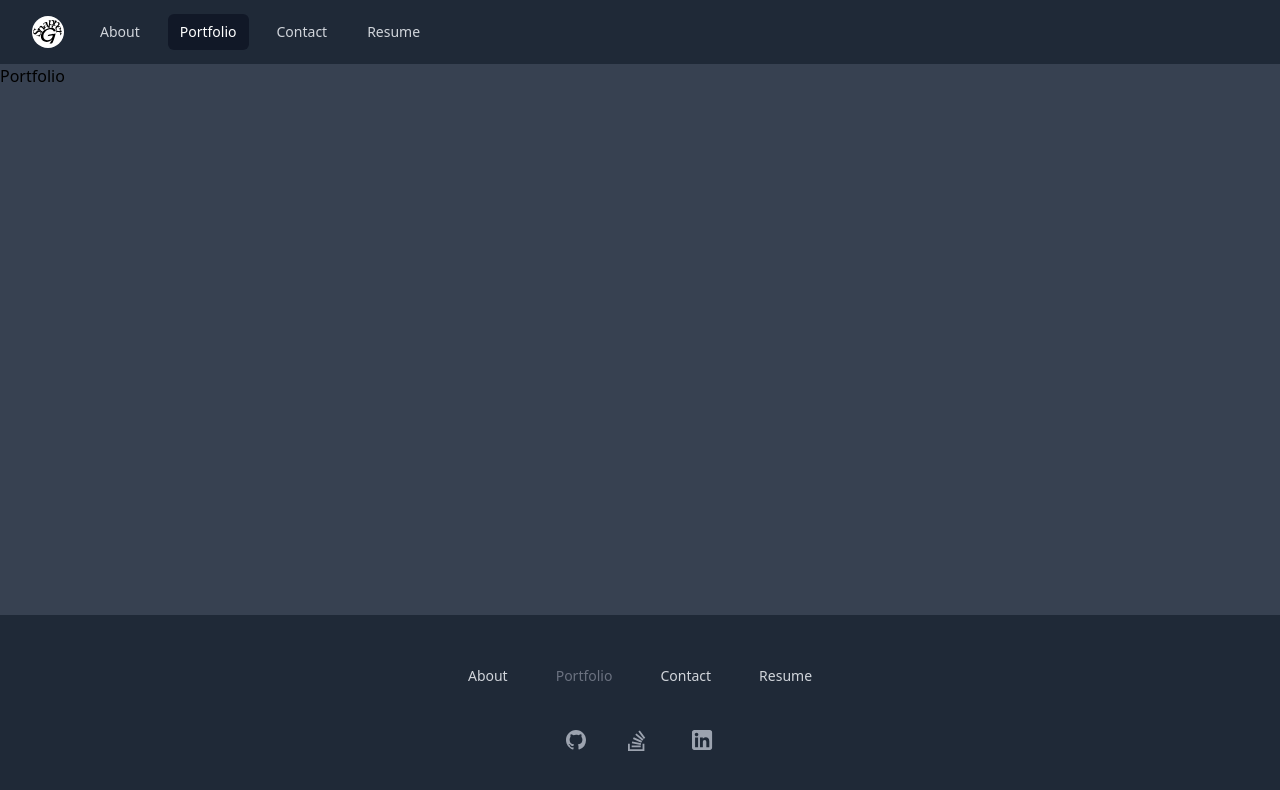
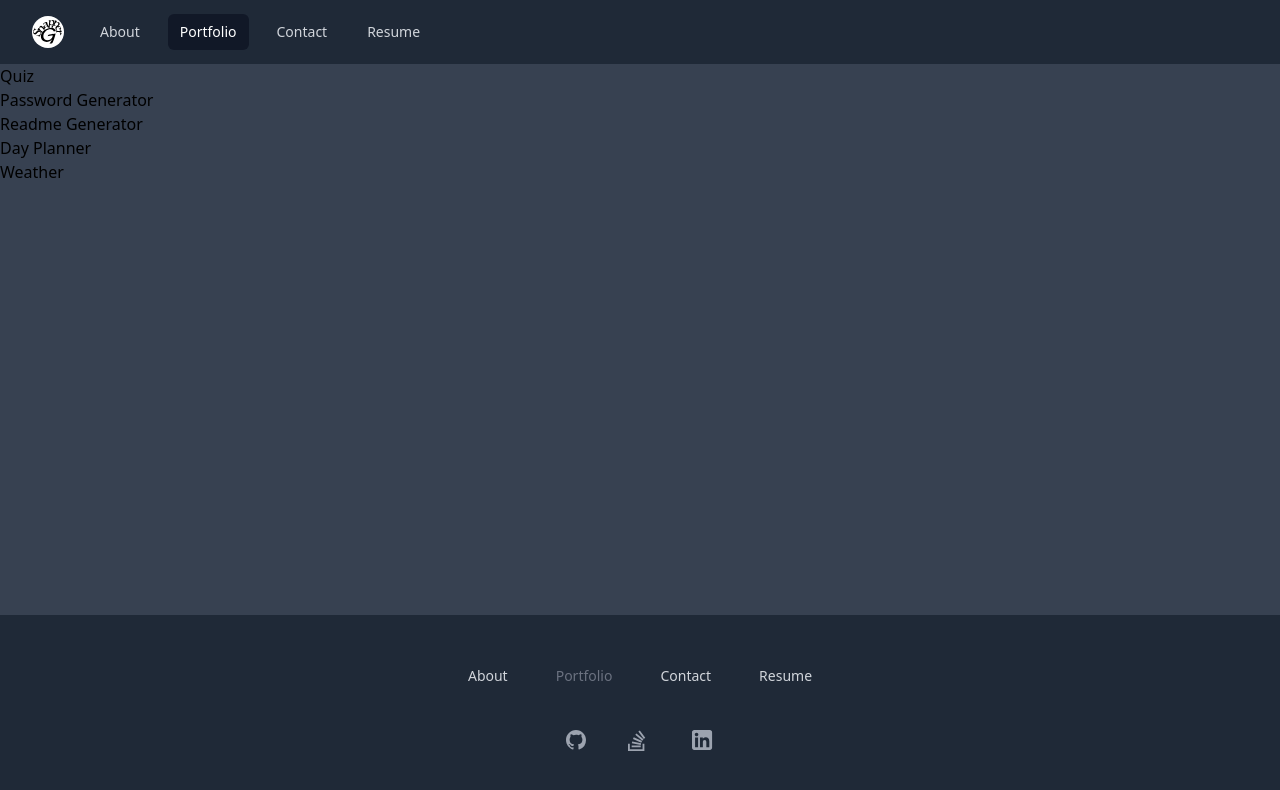
Before and after one commit to SnapperGee/portfolio-client, a React (Vite) app: page /portfolio in a window 1280 px wide. Shown: the top 790 px of the page. Built offline with nearby package versions, Linux system fonts and the light colour scheme.

Commit message:
Add names of git repos to include in portfolio page.

```diff
--- a/src/page/portfolio.tsx
+++ b/src/page/portfolio.tsx
@@ -1,7 +1,11 @@
 const Portfolio = () =>
 (
     <>
-        <h1>Portfolio</h1>
+        <p>Quiz</p>
+        <p>Password Generator</p>
+        <p>Readme Generator</p>
+        <p>Day Planner</p>
+        <p>Weather</p>
     </>
 );
 
```
